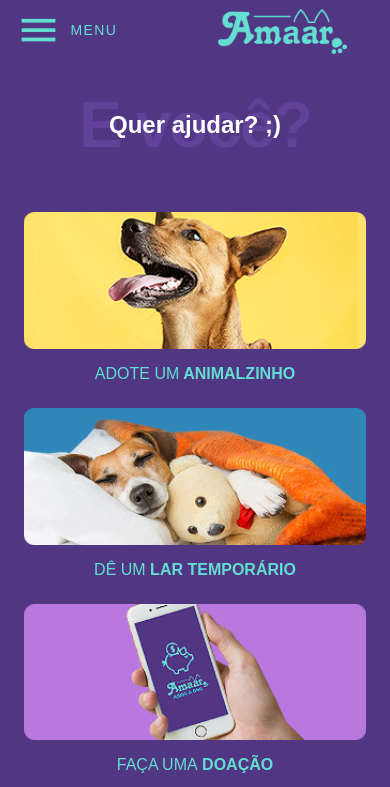
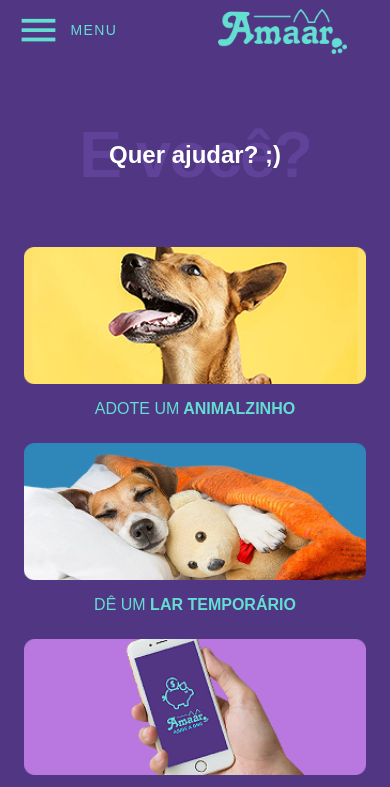
Before and after one commit to helton-mori-dev/ong-amaar-vue, a Vue app: page / in a window 390 px wide. Shown: the top 787 px of the page. Built offline with nearby package versions, Linux system fonts and the light colour scheme; a web font is replaced by a local one.

Commit message:
Ajustes no scroll do header

```diff
--- a/src/components/ContentComponents/PageMessage.vue
+++ b/src/components/ContentComponents/PageMessage.vue
@@ -53,8 +53,8 @@
 
 @media screen and (max-width: 960px) {
   .container-message {
-    padding-top: 125px;
-    min-height: 200px;
+    padding-top: 70px;
+    min-height: 150px;
   }
 
   .first-text {
--- a/src/components/HeaderComponents/Header.vue
+++ b/src/components/HeaderComponents/Header.vue
@@ -1,12 +1,12 @@
 <template>
   <v-app-bar
-    class="header-primary secondary--text"
-    app
+    class="header-primary secondary--text overflow-hidden"
     color="primary"
     dark
     flat
-    max-height="95"
-    height="unset"
+    hide-on-scroll
+    prominent
+    height="95"
   >
     <v-container>
       <v-row class="header-col">
@@ -27,7 +27,7 @@
           </a>
         </v-col>
 
-        <v-col class="header-buttons mt-4 d-none d-sm-none d-md-none d-md-flex">
+        <v-col class="header-buttons mt-3 d-none d-sm-none d-md-none d-md-flex">
           <div>
             <a
               class="quero-ajudar"
@@ -130,5 +130,8 @@ export default {
     padding: 5px 0 0 20px;
     max-height: 50px;
   }
+  .header-primary, .header-primary .v-toolbar__content {
+    height: 85px!important;
+  }
 }
 </style>
```
